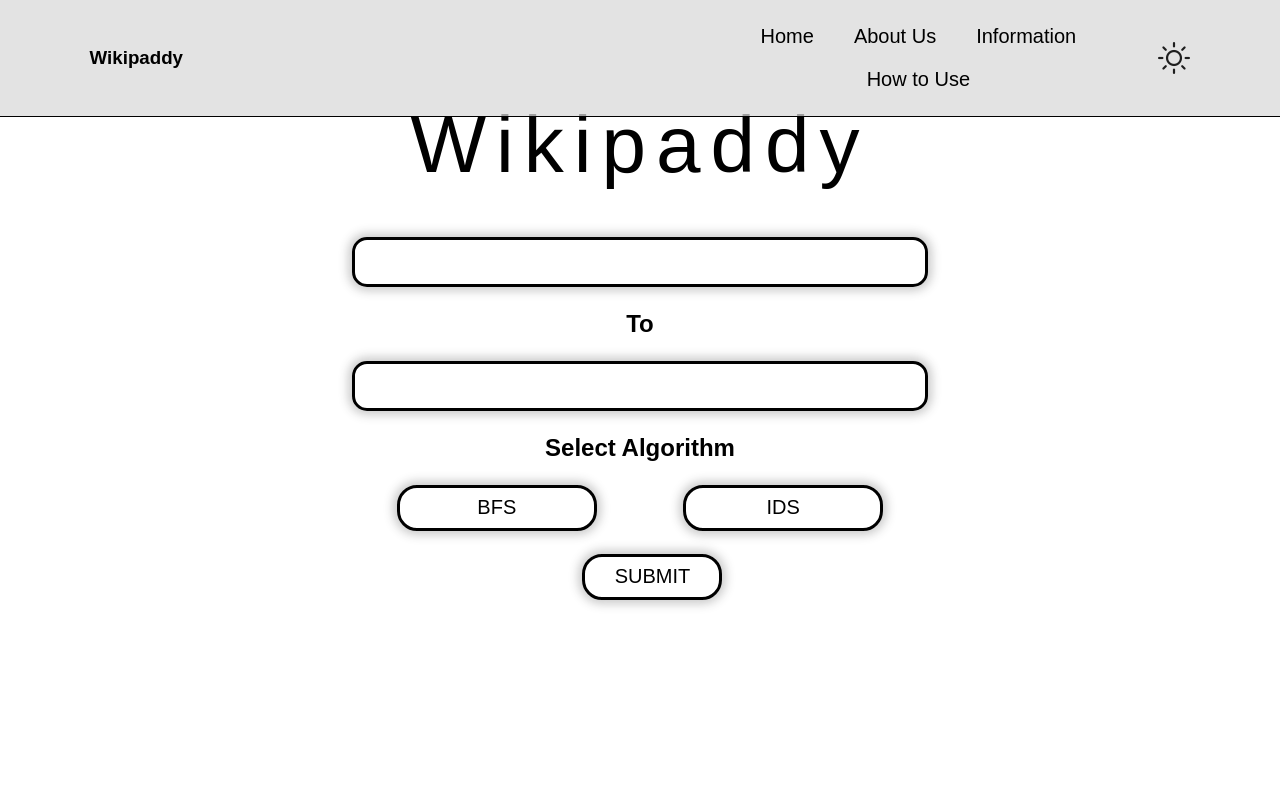
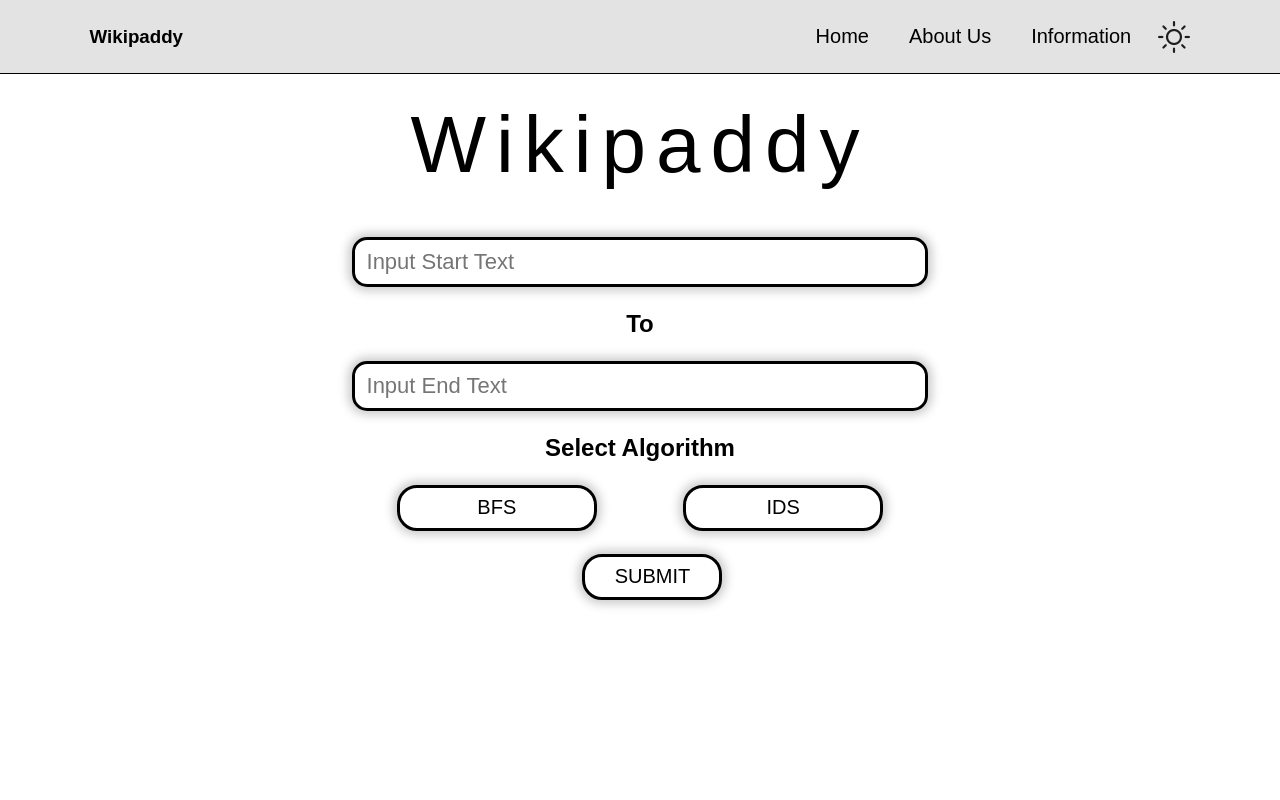
Before and after one commit to caernations/Tubes2_WikiPaddy, a React (Vite) app in the folder wikipaddy/Wikipaddy/: page / in a window 1280 px wide. Shown: the top 800 px of the page. Built offline with nearby package versions, Linux system fonts and the light colour scheme; a web font is replaced by a local one.

Commit message:
feat: update front-end

```diff
--- a/wikipaddy/Wikipaddy/package.json
+++ b/wikipaddy/Wikipaddy/package.json
@@ -12,7 +12,9 @@
   "dependencies": {
     "framer-motion": "^11.1.7",
     "react": "^18.2.0",
-    "react-dom": "^18.2.0"
+    "react-dom": "^18.2.0",
+    "react-router-dom": "^6.23.0",
+    "react-scroll": "^1.9.0"
   },
   "devDependencies": {
     "@types/react": "^18.2.66",
--- a/wikipaddy/Wikipaddy/src/App.jsx
+++ b/wikipaddy/Wikipaddy/src/App.jsx
@@ -19,11 +19,11 @@ const App = () => {
 
   return (
     <div className={`container ${theme}`}>
-      <Navbar theme={theme} setTheme={setTheme}/>
-      <Project theme={theme} setTheme={setTheme}/>
-      <About theme={theme} setTheme={setTheme}/>
-      <What theme={theme} setTheme={setTheme}/>
-      <Footer theme={theme} setTheme={setTheme}/>
+      <Navbar theme={theme} setTheme={setTheme} />
+      <Project id="project" theme={theme} setTheme={setTheme} />
+      <About id="about" theme={theme} setTheme={setTheme} />
+      <What id="what" theme={theme} setTheme={setTheme} />
+      <Footer theme={theme} setTheme={setTheme} />
     </div>
   )
 }
--- a/wikipaddy/Wikipaddy/src/components/Navbar/Navbar.css
+++ b/wikipaddy/Wikipaddy/src/components/Navbar/Navbar.css
@@ -38,7 +38,16 @@
     flex: 1;
     list-style: none;
     text-align: center;
-    margin-left: 45%;
+    margin-left: 55%;
+  }
+
+  .navlink a {
+    text-decoration: none;
+    color: black;
+  }
+
+  .navlink a:hover {
+    color: white;
   }
 
   .navlink {
@@ -52,6 +61,15 @@
     color: #f1efef;
   }
 
+  .navlink.dark a {
+    text-decoration: none;
+    color: white
+  }
+
+  .navlink.dark a:hover {
+    color: #535353;
+  }
+
   .toggle {
     width: 32px;
     height: 32px;
--- a/wikipaddy/Wikipaddy/src/components/Navbar/Navbar.jsx
+++ b/wikipaddy/Wikipaddy/src/components/Navbar/Navbar.jsx
@@ -1,4 +1,5 @@
 import React, { useState, useEffect } from 'react';
+import { Link } from 'react-scroll';
 import './Navbar.css';
 import light from '../../assets/sun.png';
 import dark from '../../assets/moon.png';
@@ -31,10 +32,15 @@ const Navbar = ({ theme, setTheme }) => {
       <h3 className={`logo ${theme}`}>Wikipaddy</h3>
 
       <ul>
-        <li className={`navlink ${theme}`}>Home</li>
-        <li className={`navlink ${theme}`}>About Us</li>
-        <li className={`navlink ${theme}`}>Information</li>
-        <li className={`navlink ${theme}`}>How to Use</li>
+      <li className={`navlink ${theme}`}>
+          <Link to='project' spy={true} smooth={true} duration={500}>Home</Link>
+        </li>
+        <li className={`navlink ${theme}`}>
+          <Link to='about' spy={true} smooth={true} duration={500}>About Us</Link>
+        </li>
+        <li className={`navlink ${theme}`}>
+          <Link to='what' spy={true} smooth={true} duration={500}>Information</Link>
+        </li>
       </ul>
 
       <img onClick={toggle_mode} src={theme === 'light' ? light : dark} alt="" className='toggle'/>
--- a/wikipaddy/Wikipaddy/src/components/Projects/Project.css
+++ b/wikipaddy/Wikipaddy/src/components/Projects/Project.css
@@ -59,7 +59,7 @@
 }
 
 .input-box.dark input {
-    font-size: 30px;
+    font-size: 22px;
     border-radius: 15px;
     background-color: #ffffff00;
     border: 3px solid white;
@@ -67,8 +67,9 @@
 }
 
 .input-box input {
-    font-size: 30px;
+    font-size: 22px;
     border-radius: 15px;
+    padding-left: 2%;
     background-color: #ffffff00;
     border: 3px solid black;
     color: black;
@@ -105,7 +106,13 @@
     border : 3px solid white;
 }
 
-.input-algorithm-box button:hover {
+.input-algorithm-box button:hover, button.active {
+    background-color: black;
+    color: white;
+    transition: 0.5s;
+}
+
+.input-algorithm-box button.active {
     background-color: black;
     color: white;
     transition: 0.5s;
@@ -114,6 +121,12 @@
 .input-algorithm-box.dark button:hover {
     background-color: white;
     color: #535353
+}
+
+.input-algorithm-box.dark button.active {
+    background-color: white;
+    color: #535353;
+    transition: 0.5s;
 }
 
 .project-text {
--- a/wikipaddy/Wikipaddy/src/components/Projects/Project.jsx
+++ b/wikipaddy/Wikipaddy/src/components/Projects/Project.jsx
@@ -1,5 +1,15 @@
 import React from 'react';
 import './Project.css';
+
+function handleButtonClick(e) {
+  const buttons = document.querySelectorAll('.input-algorithm-box button');
+
+  buttons.forEach((button) => {
+    button.classList.remove('active');
+  });
+
+  e.currentTarget.classList.add('active');
+}
 
 const Project = ({ theme, awal, akhir }) => {
   return (
@@ -10,20 +20,20 @@ const Project = ({ theme, awal, akhir }) => {
       <div className='project-container'>
         <form>
           <div className={`input-box ${theme}`}>
-            <input className='awal' type='text' value={awal} />
+            <input className='awal' type='text' value={awal} placeholder='Input Start Text' />
           </div>
           <div className={`project-text ${theme}`}>
             <h2>To</h2>
           </div>
           <div className={`input-box ${theme}`}>
-            <input className='akhir' type='text' value={akhir} />
+            <input className='akhir' type='text' value={akhir} placeholder='Input End Text'/>
           </div>
           <div className={`project-text ${theme}`}>
             <h2>Select Algorithm</h2>
           </div>
           <div className={`input-algorithm-box ${theme}`}>
-            <button>BFS</button>
-            <button>IDS</button>
+            <button type='button' id='BFS' onClick={handleButtonClick}>BFS</button>
+            <button type='button' id='IDS' onClick={handleButtonClick}>IDS</button>
           </div>
           <div className={`submit-box ${theme}`}>
             <button type='submit'>SUBMIT</button>
```
Also changed, not shown: 1 other file (tests, documents, lock files or other folders).
